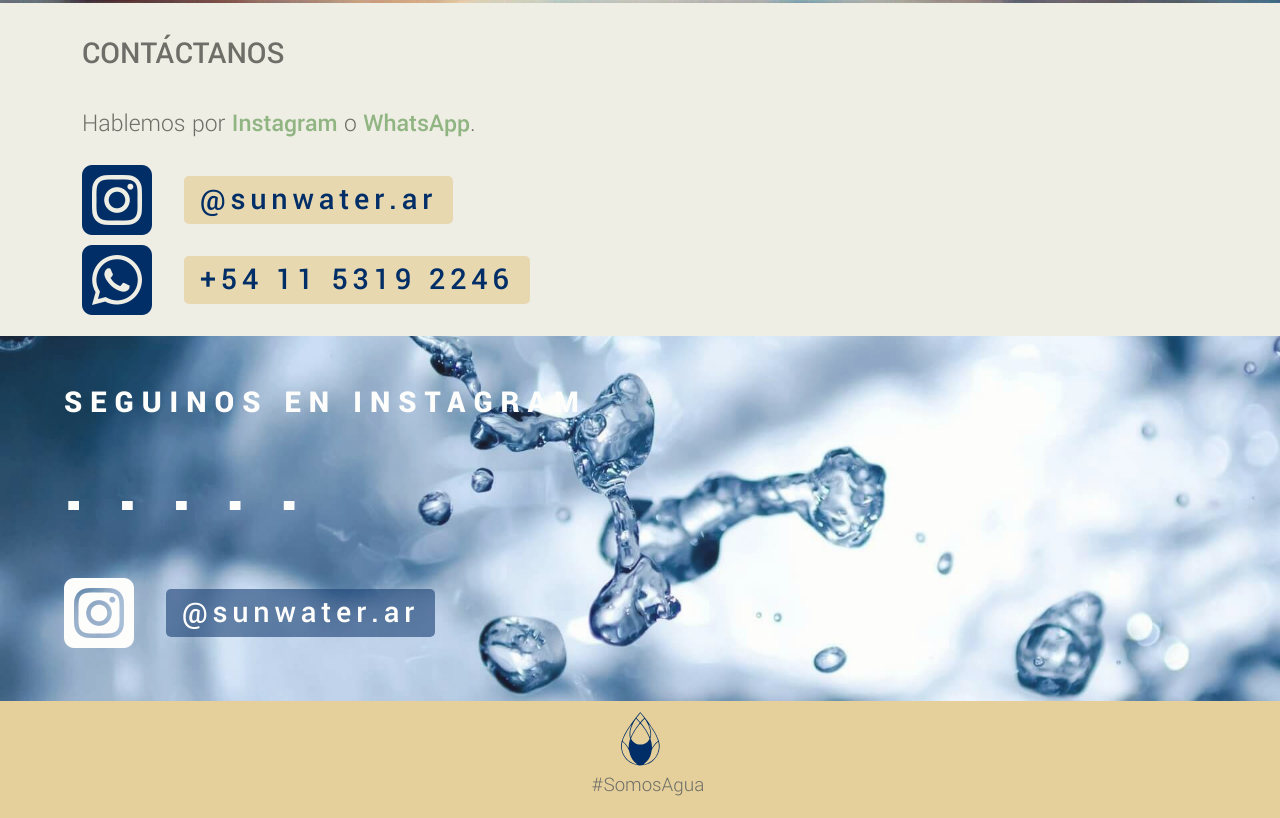
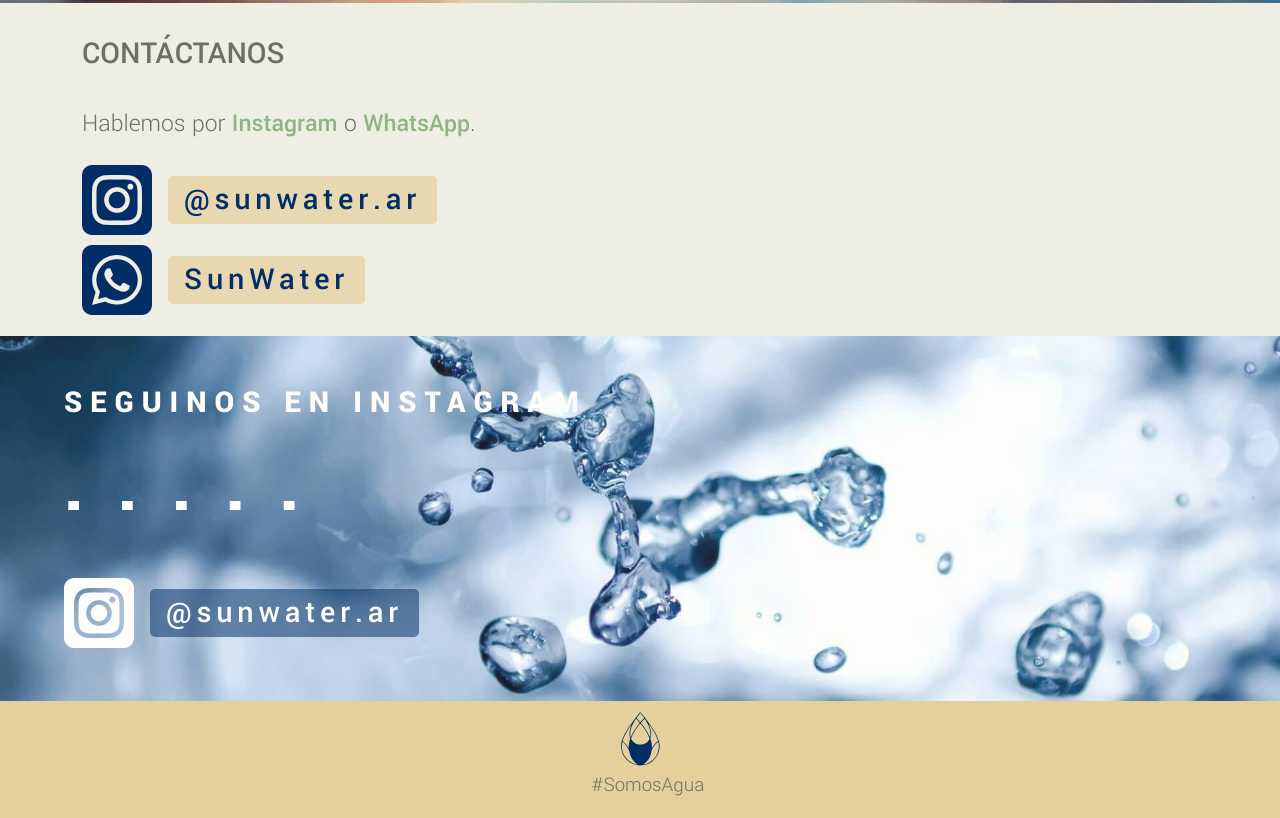
Before and after one commit to Josefina1808/sunwater, a plain HTML site: page html/contacto.html in a window 1280 px wide. Shown: the part 519-1337 px from the top of the page. Drawn offline with nearby package versions, Linux system fonts and the light colour scheme.

Commit message:
Contacto responsive

```diff
--- a/css/style.css
+++ b/css/style.css
@@ -603,12 +603,17 @@ button.navbar-toggler:focus {
       background-color: #e5d09bb7;
       border-radius: 5px;
       padding: 0rem 1rem 0rem 1rem;
-      letter-spacing: 0.3rem;
       font-weight: 400;
-      margin-left: 2rem;
-      font-size: 2rem;
+      margin-left: 1rem;
       height: fit-content;
       align-self: center; }
+      @media (max-width: 992px) {
+        .contacto .contacto__redes div .contacto__redes--texto {
+          font-size: 1.5rem; } }
+      @media (min-width: 992px) {
+        .contacto .contacto__redes div .contacto__redes--texto {
+          letter-spacing: 0.3rem;
+          font-size: 2rem; } }
 
 .redes {
   width: 100vw;
@@ -654,10 +659,13 @@ button.navbar-toggler:focus {
         background-color: rgba(1, 45, 103, 0.596);
         border-radius: 5px;
         padding: 0rem 1rem 0rem 1rem;
-        letter-spacing: 0.3rem;
         font-weight: 400;
-        margin-left: 2rem;
+        margin-left: 1rem;
         font-size: 2rem; }
+        @media (min-width: 992px) {
+          .redes .redes__div .redes__div--instagram .redes__div--instagram--link {
+            letter-spacing: 0.3rem;
+            font-size: 2rem; } }
       .redes .redes__div .redes__div--instagram .redes__div--instagram--link:hover {
         text-decoration: underline;
         transform: scale(1.2);
--- a/html/contacto.html
+++ b/html/contacto.html
@@ -86,7 +86,7 @@
                         <i class="fab fa-whatsapp-square fa-5x"></i>
                     </a>
                     <a href="https://wa.me/5491153192246" class="contacto__redes--texto">
-                        +54 11 5319 2246
+                        SunWater
                     </a>
                 </div>
 
```
